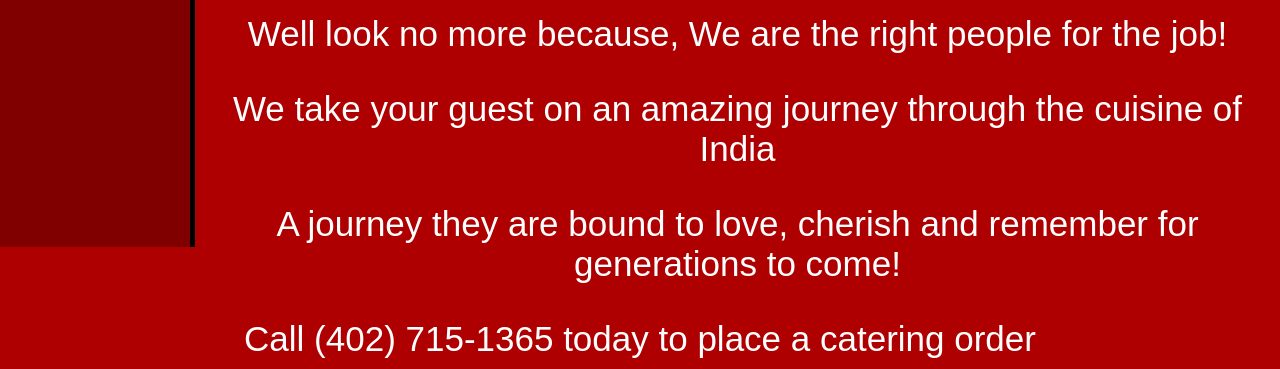
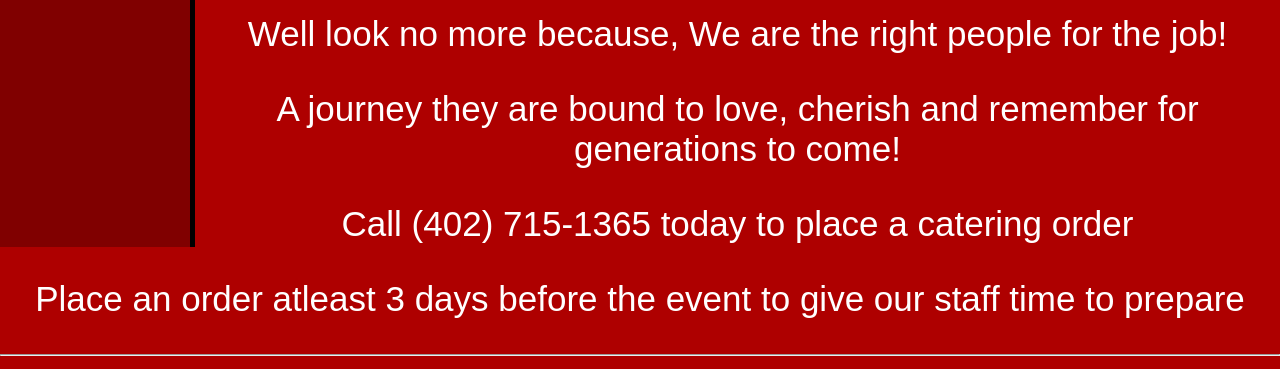
Before and after one commit to Mihir-124/Resturant-Website, a plain HTML site: page Catering.html in a window 1280 px wide. Shown: the part 680-1049 px from the top of the page. Drawn offline with Linux system fonts and the light colour scheme.

Commit message:
Add files via upload

```diff
--- a/Catering.html
+++ b/Catering.html
@@ -25,8 +25,7 @@
    <h2 id ="tit">We Cater!</h2>
    <p id ="slogan">Looking for someone to cater at a party?</p>
    <p id ="slogan">Well look no more because, We are the right people for the job!</p>
-   <p id ="slogan">We take your guest on an amazing journey through the cuisine of India </p>
-   <p id ="slogan">A journey they are bound to love, cherish and remember for generations to come!</p>
+     <p id ="slogan">A journey they are bound to love, cherish and remember for generations to come!</p>
    <p id ="slogan"> Call (402) 715-1365 today to place a catering order</p>
    <p id ="slogan">Place an order atleast 3 days before the event to give our staff time to prepare</p>
 
```
